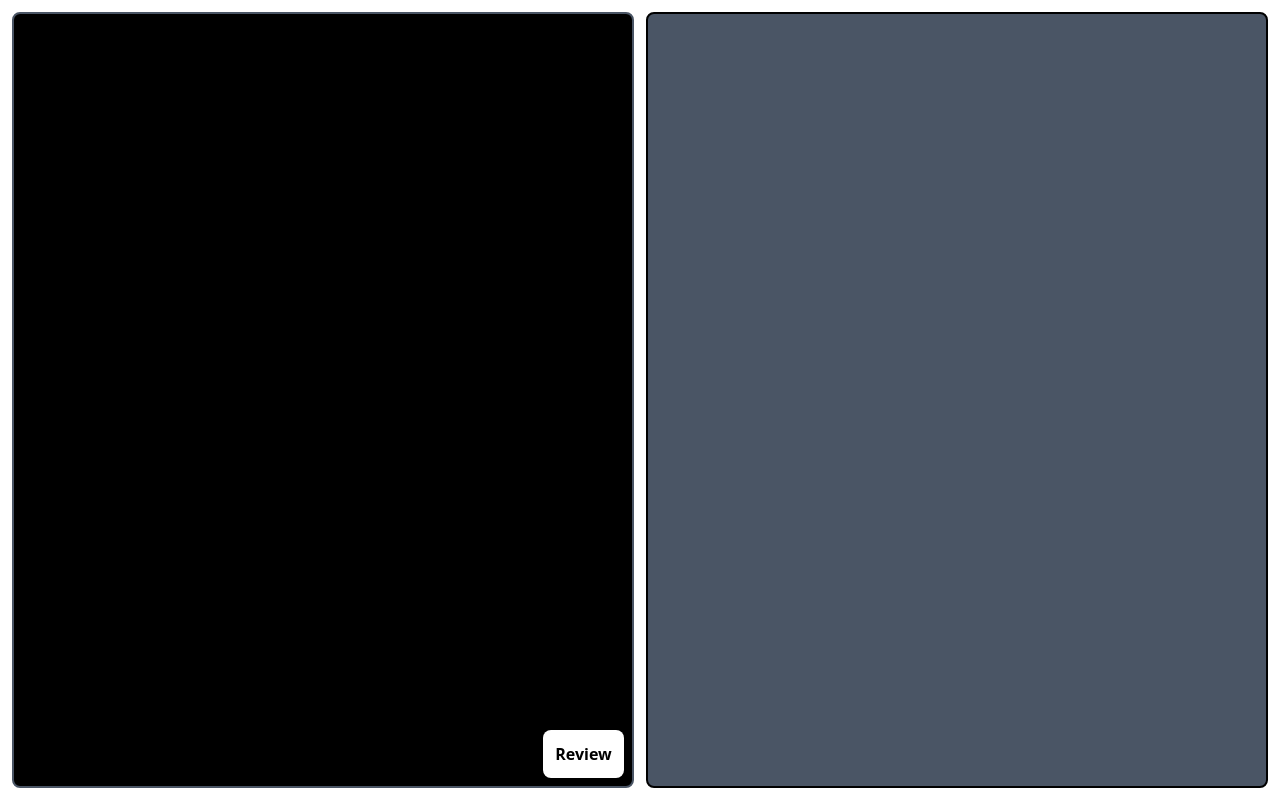
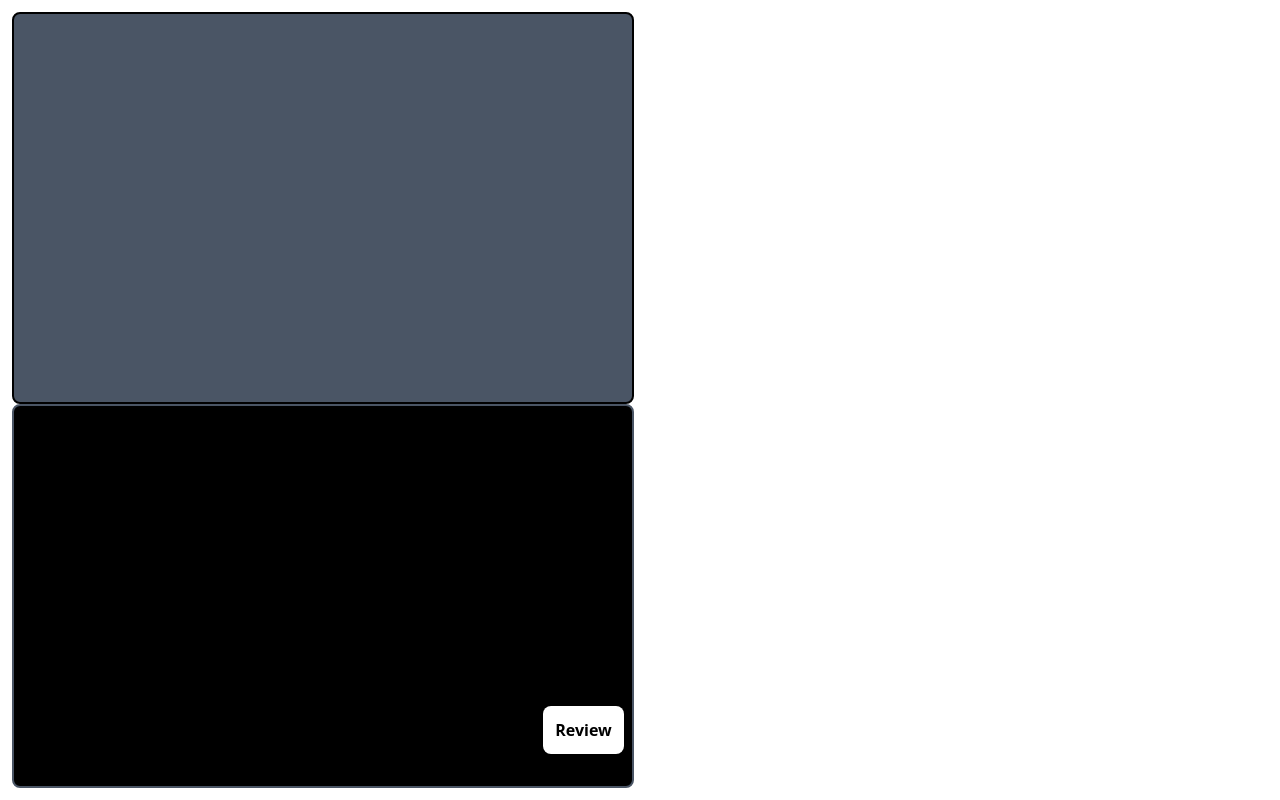
Before and after one commit to ashifpathan21/AiChatReviewer, a React (Vite) app in the folder FRONTEND/: page / in a window 1280 px wide. Built offline with nearby package versions, Linux system fonts and the light colour scheme.

Commit message:
Update Main.jsx

```diff
--- a/FRONTEND/src/components/Main.jsx
+++ b/FRONTEND/src/components/Main.jsx
@@ -1,4 +1,4 @@
-import React , {useState , useEffect} from 'react'
+ import React , {useState , useEffect} from 'react'
 import 'prismjs/themes/prism-tomorrow.css'
 import prism from 'prismjs'
 import axios from 'axios'
@@ -30,8 +30,8 @@ setLoading(false)
 
 
   return (
-    <div className='h-screen flex p-3 justify-between w-screen'>
-      <div className='relative h-full w-[49.5%] bg-black border-2 rounded-lg border-gray-600'>
+    <div className='h-screen flex p-3 sm:flex-col-reverse justify-between w-screen'>
+      <div className='relative md:h-full lg:h-full sm:h-[49.5%] sm:w-full md:w-[49.5%] lg:w-[49.5%] w-[49.5%] bg-black border-2 rounded-lg border-gray-600'>
 
     <Editor
     value={code}
@@ -45,13 +45,13 @@ setLoading(false)
 
     <button
     onClick={review}
-    className='rounded-lg mr-2 mb-2 font-semibold absolute bottom-0 right-0 bg-white p-3 text-black '>
+    className='rounded-lg mr-2 mb-2 font-semibold absolute sm:mb-8 bottom-0 right-0 bg-white p-3 text-black '>
         Review
     </button>
 
       </div>
 
-      <div className='h-full text-white w-[49.5%]  overflow-scroll px-3 py-2 bg-gray-600 border-2 rounded-lg border-black'>
+      <div className='md:h-full lg:h-full sm:h-[49.5%] sm:w-full text-white md:w-[49.5%] lg:w-[49.5%] overflow-scroll px-3 py-2 bg-gray-600 border-2 rounded-lg border-black'>
      {loading ? <Loading /> : (
                     <Markdown rehypePlugins={[rehypeHighlight]}>
                         {output}
```
